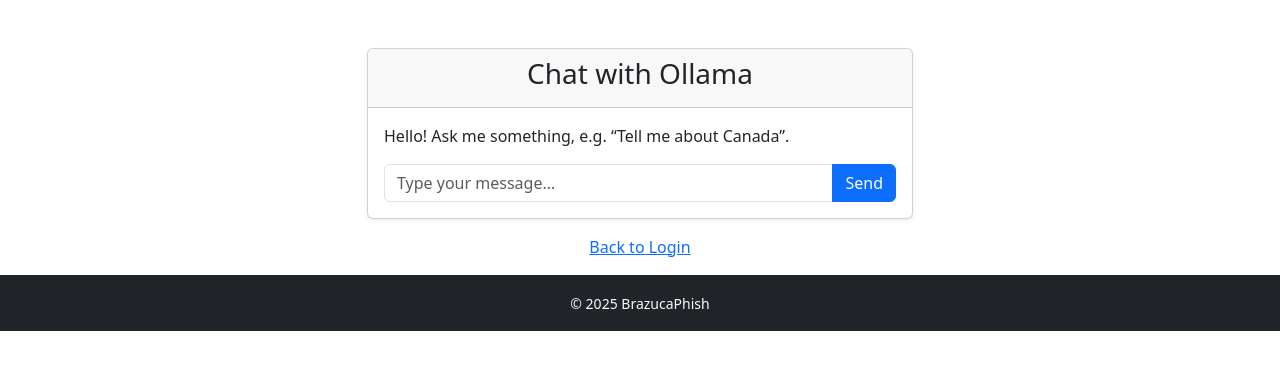
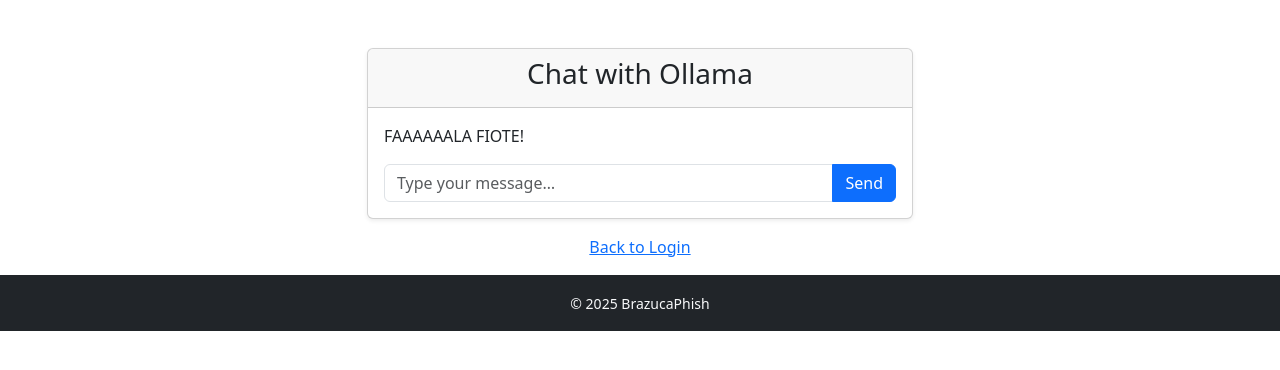
Before and after one commit to Enzzin/Software-Seguro, a Flask app: template templates/chatbot.html in a window 1280 px wide. Shown: the part 56-426 px from the top of the page. Run offline with Flask 3, Linux system fonts and the light colour scheme; the template is opened without the code that fills it, so the values that code supplies are empty.

Commit message:
FAAAAAAAAALA FIOTE!

```diff
--- a/templates/chatbot.html
+++ b/templates/chatbot.html
@@ -12,7 +12,7 @@
           <div class="card-body">
               <div class="chat-window" id="chat-window">
                   <div class="chat-message bot-message">
-                      <p>Hello! Ask me something, e.g. “Tell me about Canada”.</p>
+                      <p>FAAAAAALA FIOTE!</p>
                   </div>
               </div>
               <form id="chatForm" class="mt-3">
```
